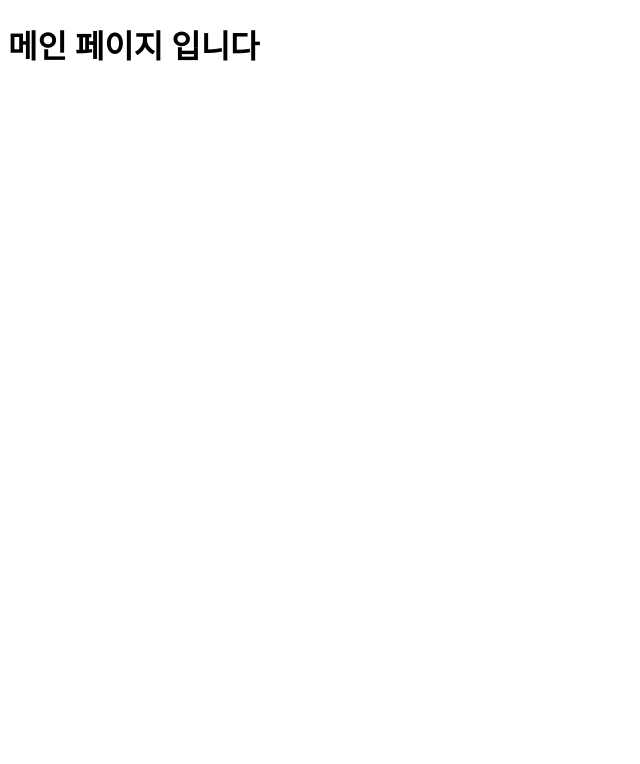
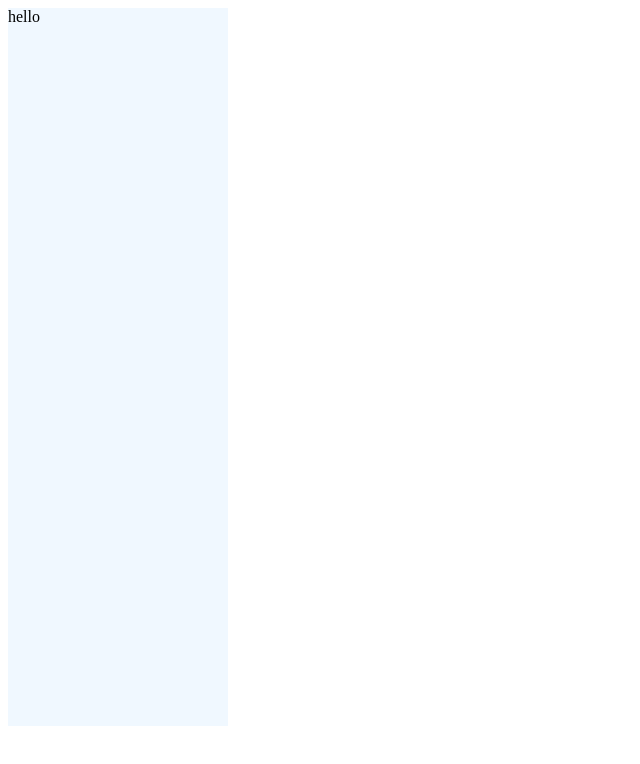
Before and after one commit to ppacman/instagram-clone, a Next.js app: page / in a window 1280 px wide. Shown: the top 764 px of the page, without its empty margins (0-640 px from the left). Built offline with nearby package versions, Linux system fonts and the light colour scheme.

Commit message:
[#1] 환경설정 -  app.tsx  를 Layout 으로 감싸기

```diff
--- a/pages/_app.tsx
+++ b/pages/_app.tsx
@@ -1,6 +1,11 @@
 
 import type { AppProps } from 'next/app'
+import Layout from '@/components/layout/Layout'
 
 export default function App({ Component, pageProps }: AppProps) {
-  return <Component {...pageProps} />
+  return (
+    <Layout>
+      <Component {...pageProps} />
+      </Layout>
+  );
 }
--- /dev/null
+++ b/src/components/layout/Layout.tsx
@@ -0,0 +1,15 @@
+import React from 'react';
+import SideBar from '../sideBar/sideBar';
+
+interface Props {
+  children: React.ReactNode;
+}
+const Layout = ({ children }: Props) => {
+    return (
+        <div>
+            <SideBar />
+        </div>
+    );
+};
+
+export default Layout;
```
